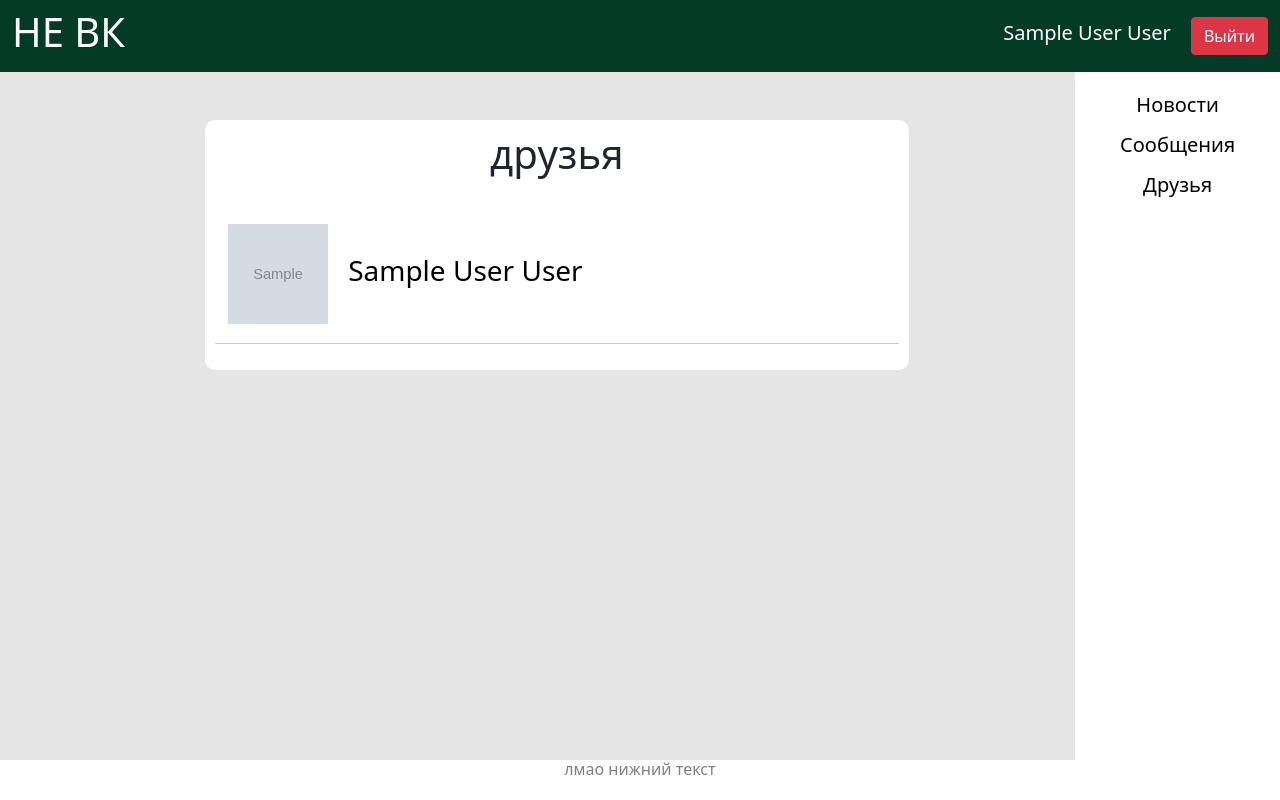
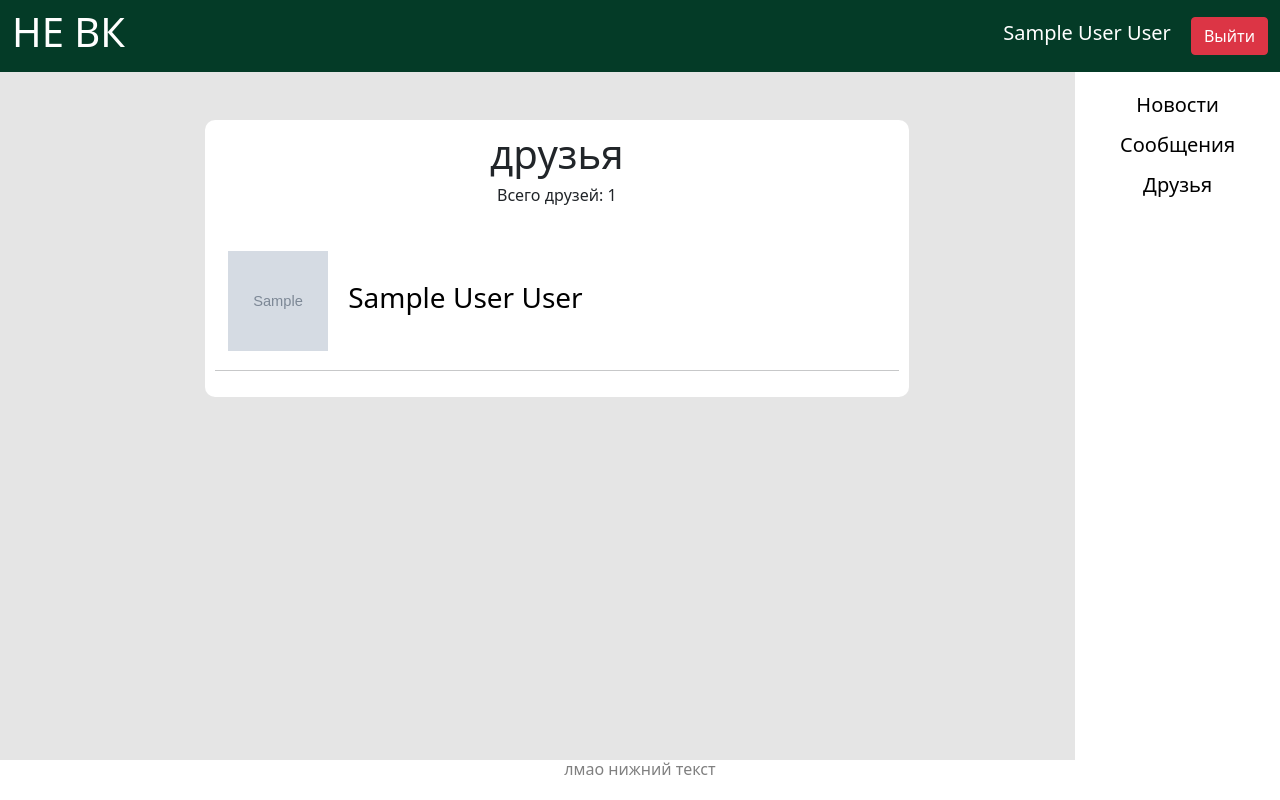
Before and after one commit to yalbee/web, a Flask app: page /friends in a window 1280 px wide. Run offline with Flask 2, Linux system fonts and the light colour scheme; a user stored in the database is signed in; tables that the repository leaves empty hold one stand-in row (values such as "Sample post"); grey boxes marked "Sample" are stand-in pictures.

Commit message:
aaaaaaaaaaаaaa

```diff
--- a/data/users.py
+++ b/data/users.py
@@ -21,6 +21,7 @@ class Users(SqlAlchemyBase, UserMixin, SerializerMixin):
     birthday = sqlalchemy.Column(sqlalchemy.Date)
     date = sqlalchemy.Column(sqlalchemy.DateTime, default=datetime.datetime.now())
     image = sqlalchemy.Column(sqlalchemy.String, default='/static/img/0.jpeg')
+    friends_count = sqlalchemy.Column(sqlalchemy.Integer, default=0)
     news = orm.relation("News", back_populates='user')
     friends = orm.relation("Friends", back_populates='user')
 
--- a/main.py
+++ b/main.py
@@ -191,6 +191,7 @@ def add_friend(id):
     friend = Friends()
     friend.friend = id
     current_user.friends.append(friend)
+    current_user.friends_count += 1
     session.merge(current_user)
     session.commit()
     return redirect(f'/users/{id}')
@@ -202,6 +203,8 @@ def delete_friend(id):
     session = create_session()
     friend = session.query(Friends).filter(Friends.user_id == current_user.id, Friends.friend == id).first()
     session.delete(friend)
+    current_user.friends_count -= 1
+    session.merge(current_user)
     session.commit()
     return redirect(f'/users/{id}')
 
--- a/templates/friends.html
+++ b/templates/friends.html
@@ -4,6 +4,7 @@
 <div class="block">
     <h1>друзья</h1>
     {% if friends %}
+        <h6>Всего друзей: {{ current_user.friends_count }}</h6>
         {% for friend in friends %}
             <br>
             <div style="margin: 1%; padding: 1%;">
--- a/templates/profile.html
+++ b/templates/profile.html
@@ -12,6 +12,7 @@
     <br>
     <h6>Дата рождения: {{ user.birthday }}</h6>
     <h6>Родной город: {{ user.hometown }}</h6>
+    <h6>Друзей: {{ user.friends_count }}</h6>
     <br>
     {% if user.id == current_user.id %}
         <a class="btn btn-outline-secondary" href="/redact_profile" style="width: 100%; margin-top: 2%;">Редактировать</a>
```
